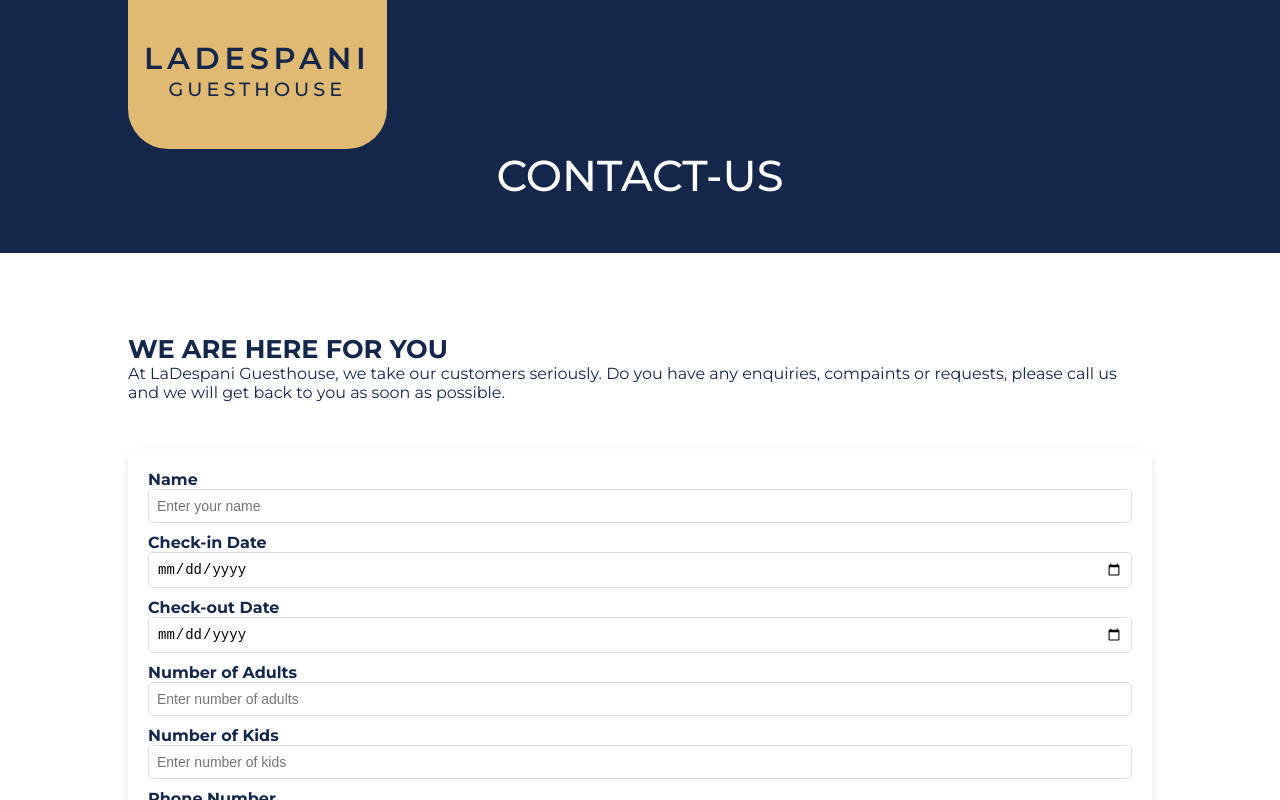
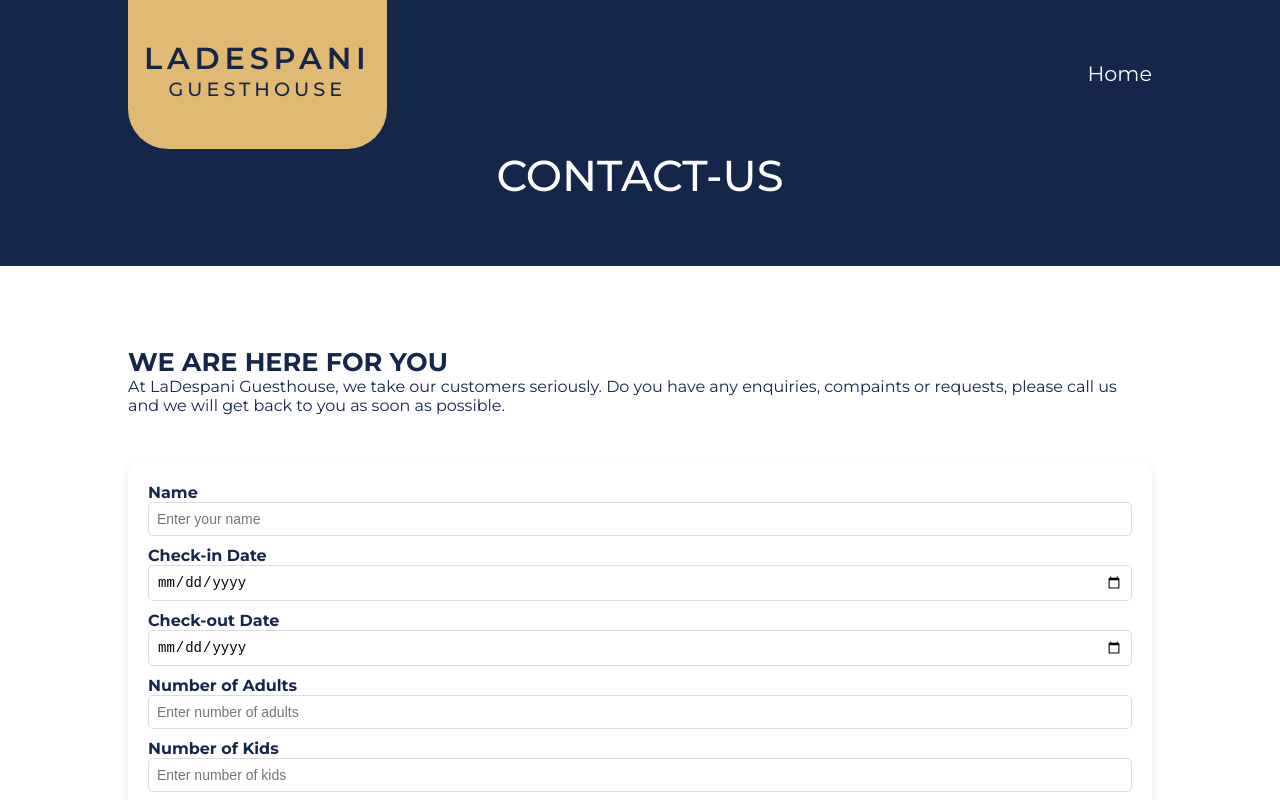
Before and after one commit to Gargant0373/LaDespani, a React (Vite) app: page /#/contact in a window 1280 px wide. Shown: the top 800 px of the page. Built offline with nearby package versions, Linux system fonts and the light colour scheme.

Commit message:
Added button for contact

```diff
--- a/src/contact/ContactHeading/ContactHeading.css
+++ b/src/contact/ContactHeading/ContactHeading.css
@@ -1,6 +1,9 @@
 .contact-heading {
     height: min-content;
     display: flex;
+    flex-direction: column;
+    justify-content: center;
+    align-items: center;
     justify-content: center;
 
     background-color: #14274A;
@@ -8,7 +11,8 @@
 
 .contact-heading .container {
     display: flex;
-    flex-direction: column;
+    flex-direction: row;
+    justify-content: space-between;
     align-items: center;
 
     width: 80%;
@@ -41,7 +45,34 @@
     letter-spacing: 0.25rem;
 }
 
-.contact-heading .container .heading {
+.contact-heading .menu {
+    gap: 2rem;
+    z-index: 1;
+    margin-left: 0px;
+}
+
+.contact-heading .menu .item {
+    font-size: 1.3rem;
+    color: #FFF;
+    text-decoration: none;
+    border-bottom: 0px;
+    transition: border 0.5s ease;
+}
+
+.contact-heading  .menu .item:after {
+    content: '';
+    display: block;
+    width: 0;
+    height: 2px;
+    background: #FFF;
+    transition: width .3s;
+}
+
+.contact-heading .menu .item:hover:after {
+    width: 100%;
+}
+
+.contact-heading .heading {
     font-weight: 500;
     color: #FFF;
     font-size: 2.7rem;
@@ -70,7 +101,7 @@
         font-size: 0.5rem;
     }
 
-    .contact-heading .container .heading {
+    .contact-heading .heading {
         padding-top: 7%;
         padding-bottom: 7%;
 
--- a/src/contact/ContactHeading/ContactHeading.tsx
+++ b/src/contact/ContactHeading/ContactHeading.tsx
@@ -8,8 +8,11 @@ function ContactHeading() {
                     <div className="title">LADESPANI</div>
                     <div className="subtitle">GUESTHOUSE</div>
                 </div>
-                <div className="heading">CONTACT-US</div>
+                <div className="menu">
+                    <a className="item" href="/">Home</a>
+                </div>
             </div>
+            <div className="heading">CONTACT-US</div>
         </nav>
     </>
 }
```
Also changed, not shown: 1 other file (tests, documents, lock files or other folders).
